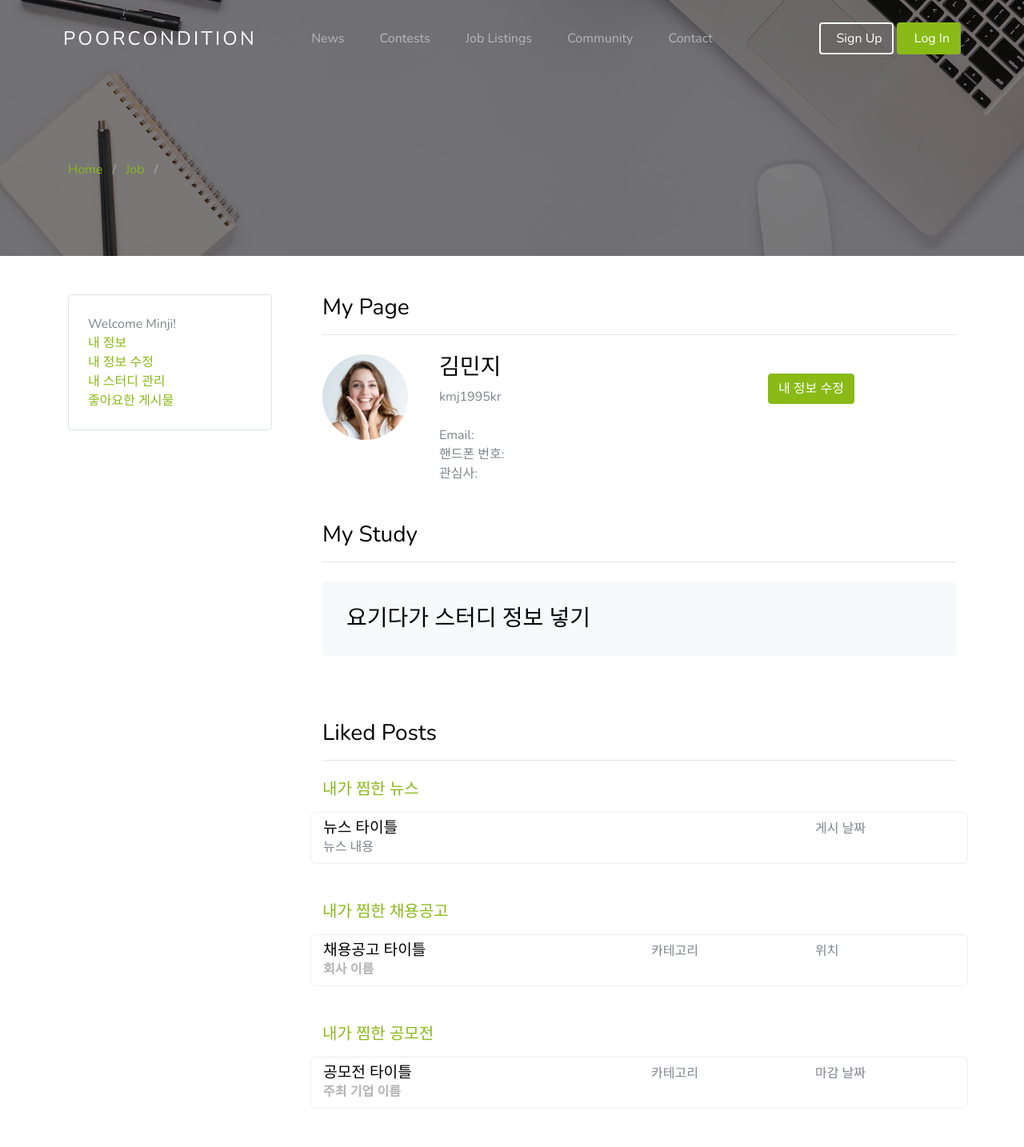
After one commit to Poor-Condition/IT_Tech_Board_Multicampus, a Django app: page /mypage/ in a window 1280 px wide. The commit adds this page. Shown: the whole page at 80% size. Run offline with Django 3.2, Linux system fonts and the light colour scheme; some libraries are stand-ins or nearby versions; some web fonts are replaced.

Commit message:
my_page UI first draft

```diff
--- a/django_src/blog/static/css/style.css
+++ b/django_src/blog/static/css/style.css
@@ -5,6 +5,7 @@
   src: local('icomoon'),
        url('../static/fonts/icomoon/fonts/icomoon.ttf') format("truetype");
 }
+
 
 .page_header{
     background-color: darkgray;
@@ -61,6 +62,7 @@ input.btn{
 .news-image{
 
 }
+
 
 /* 여기서부터 부트스트랩 */
 .site-navbar {
--- a/django_src/blog/templates/blog/base.html
+++ b/django_src/blog/templates/blog/base.html
@@ -75,7 +75,7 @@
         </div>
       </header>
 
-      <section class="section-hero overlay inner-page bg-image" id="home-section" images style="background-image: url('{% static "/hero_1.jpg" %}')";>
+      <section class="section-hero overlay inner-page bg-image" id="home-section" style="background-image: url('{% static "images/hero_1.jpg" %}')";>
         <div class="container">
           <div class="row">
             <div class="col-md-7">
--- /dev/null
+++ b/django_src/blog/templates/blog/mypage.html
@@ -0,0 +1,133 @@
+{% extends "blog/base.html" %}
+{% load static %}
+
+{% block content %}
+
+<!-- 내 정보 -->
+<section id="my-info">
+  <div class="row">
+    <div class="col-lg-3 mr-auto">
+      <div class="border p-4 rounded">
+        <ul class="list-unstyled block__47528 mb-0">
+          <li><span class="active">Welcome Minji!</span></li>
+          <li><a href="#profile">내 정보</a></li>
+          <li><a href="#">내 정보 수정</a></li>
+          <li><a href="#study">내 스터디 관리</a></li>
+          <li><a href="#liked_posts">좋아요한 게시물</a></li>
+        </ul>
+      </div>
+    </div>
+    <div class="col-lg-9 mt-0 pl-5">
+      <h3>My Page</h3>
+      <hr class="mb-4">
+      <div class="row" id="profile">
+        <figure class="col-2 mr-4 profile"><img src= "{% static 'images/person_1.jpg' %}" alt="Image" class="img-fluid rounded-circle"></figure>
+        <div class="col-6">
+            <h3 class="row">김민지</h3>
+            <span class="row position">kmj1995kr</span>
+            <span class="row position mt-4">Email: </span>
+            <span class="row position">핸드폰 번호: </span>
+            <span class="row position">관심사: </span>
+        </div>
+        <p><a href="#" class="btn btn-primary btn-md mt-4">내 정보 수정</a></p>
+      </div>
+    </div>
+  </div>
+</section>
+
+<!-- 내 스터디 -->
+<section id="study">
+  <div class="row justify-content-end">
+    <div class="col-9 pl-5 mt-5">
+      <h3>My Study</h3>
+      <hr class="mb-4">
+      <div class="block__87154 bg-grey rounded">
+        <h3>요기다가 스터디 정보 넣기</h3>
+      </div>
+    </div>
+  </div>
+</section>
+
+<!-- 좋아요 한 게시물 -->
+<section id="liked_posts">
+  <div class="row justify-content-end">
+    <div class="col-9 pl-5 mt-5">
+      <h3>Liked Posts</h3>
+      <hr class="mb-4">
+
+      <!-- 좋아요 한 뉴스 -->
+      <section id="liked_news" class="liked_posts mb-5">
+        <h5 class="liked_posts_title mb-3" style="color: #89ba16;">내가 찜한 뉴스</h5>
+        <!-- for loop 으로 이 부분 반복 -->
+        <div class="row justify-content-between job-listings mb-3 py-2">
+          <div class="col-8 d-flex pb-3 pb-sm-0">
+              <div class="job-listing-position">
+                <h2>뉴스 타이틀</h2>
+                <span>뉴스 내용</span>
+              </div>
+          </div>
+          <div class="col-3 job-listing d-flex pb-3 pb-sm-0">
+            <div class="job-listing-location">
+              게시 날짜
+            </div>
+          </div>
+        </div>
+        <!-- 요기까지 반복     -->
+      </section>
+
+      <!-- 좋아요 한 채용공고 -->
+      <section id="liked_jobs" class="liked_posts mb-5">
+        <h5 class="liked_posts_title mb-3" style="color: #89ba16;">내가 찜한 채용공고</h5>
+        <!-- for loop 으로 이 부분 반복 -->
+        <div class="row justify-content-between job-listings mb-3 py-2">
+          <div class="col-6 d-sm-flex pb-3 pb-sm-0">
+              <div class="job-listing-position">
+                <h2>채용공고 타이틀</h2>
+                <strong>회사 이름</strong>
+              </div>
+          </div>
+          <div class="col-3 d-sm-flex pb-3 pb-sm-0">
+            <div class="job-listing-location">
+              카테고리
+            </div>
+          </div>
+          <div class="col-3 d-sm-flex pb-3 pb-sm-0">
+            <div class="job-listing-location">
+              위치
+            </div>
+          </div>
+        </div>
+        <!-- 요기까지 반복     -->
+      </section>
+
+      <!-- 좋아요 한 공모전 -->
+      <section id="liked_contests" class="liked_posts mb-5">
+        <h5 class="liked_posts_title mb-3" style="color: #89ba16;">내가 찜한 공모전</h5>
+        <!-- for loop 으로 이 부분 반복 -->
+        <div class="row justify-content-between job-listings mb-3 py-2">
+          <div class="col-6 d-sm-flex pb-3 pb-sm-0">
+              <div class="job-listing-position">
+                <h2>공모전 타이틀</h2>
+                <strong>주최 기업 이름</strong>
+              </div>
+          </div>
+          <div class="col-3 d-sm-flex pb-3 pb-sm-0">
+            <div class="job-listing-location">
+              카테고리
+            </div>
+          </div>
+          <div class="col-3 d-sm-flex pb-3 pb-sm-0">
+            <div class="job-listing-location">
+              마감 날짜
+            </div>
+          </div>
+        </div>
+        <!-- 요기까지 반복     -->
+      </section>
+    </div>
+  </div>
+</section>
+
+
+
+{% endblock %}
--- a/django_src/blog/urls.py
+++ b/django_src/blog/urls.py
@@ -43,6 +43,9 @@ urlpatterns = [
     #회원가입
     path('register/', views.register, name = 'register'),
 
+    #마이페이지
+    path('mypage/', views.mypage, name = 'mypage'),
+
     #필터된 정보
     path('', FilterView.as_view(
             filterset_class=JobFilter,
--- a/django_src/blog/views.py
+++ b/django_src/blog/views.py
@@ -147,3 +147,6 @@ def register(request):
         return redirect('main_view')
 
     return render(request, 'registration/signup.html', {'user_form': user_form})
+
+def mypage(request):
+    return render(request, 'blog/mypage.html')
--- a/django_src/mydjango/settings.py
+++ b/django_src/mydjango/settings.py
@@ -83,9 +83,9 @@ DATABASES = {
     'default': {
      'ENGINE': 'django.db.backends.mysql',
      'NAME': 'poor_db',  # DB명
-     'USER': 'minji',  # 데이터베이스 계정
-     'PASSWORD': 'minji',   # 계정 비밀번호
-     'HOST': '192.168.0.25',  # 데이테베이스 IP
+     'USER': 'python',  # 데이터베이스 계정
+     'PASSWORD': 'python',   # 계정 비밀번호
+     'HOST': 'localhost',  # 데이테베이스 IP
      'PORT': '3306',  # 데이터베이스 port
      }
 }
```
Also changed, not shown: django_src/blog/models.py (line endings or trailing spaces).
